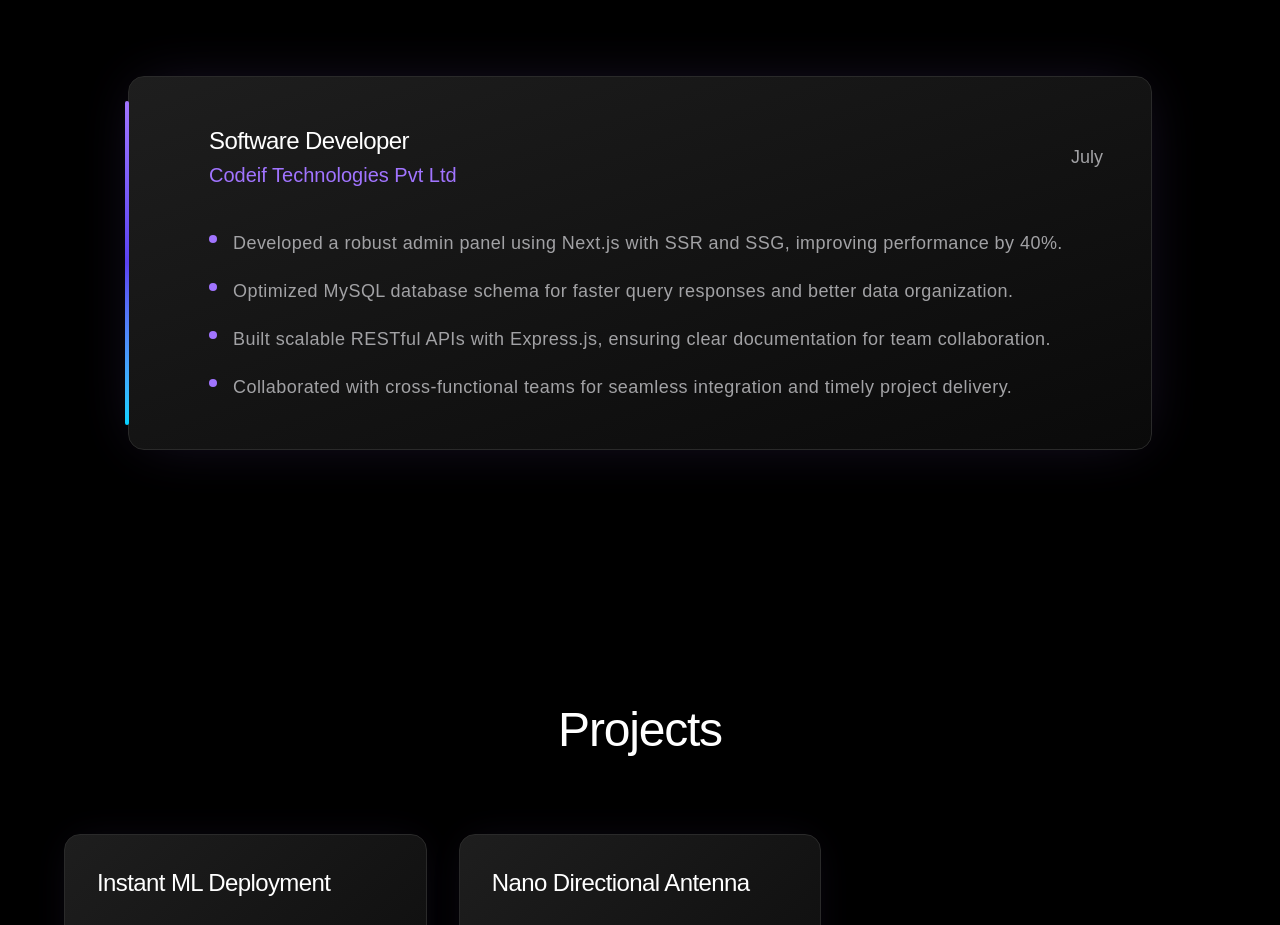
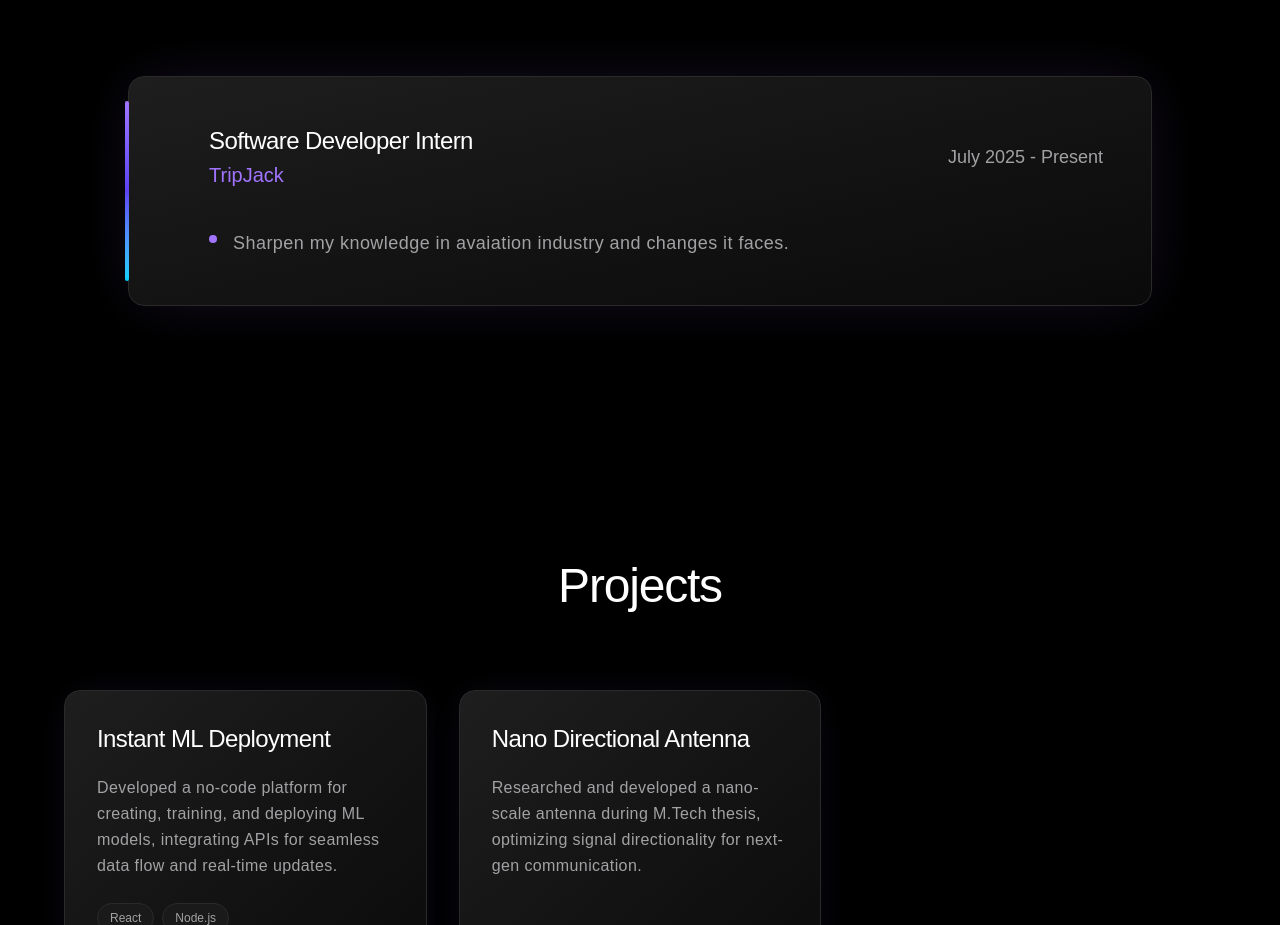
Before and after one commit to Sahil4596/portfolio-next, a Next.js app: page / in a window 1280 px wide. Shown: the part 1044-1969 px from the top of the page. Built offline with nearby package versions, Linux system fonts and the light colour scheme.

Commit message:
Update Experience.tsx

```diff
--- a/src/components/sections/Experience.tsx
+++ b/src/components/sections/Experience.tsx
@@ -3,14 +3,12 @@
 import Animate from "@/components/ui/Animate";
 
 const experience = {
-  company: "Codeif Technologies Pvt Ltd",
-  role: "Software Developer",
-  period: "July ",
+  company: "TripJack",
+  role: "Software Developer Intern",
+  period: "July 2025 - Present ",
   achievements: [
-    "Developed a robust admin panel using Next.js with SSR and SSG, improving performance by 40%.",
-    "Optimized MySQL database schema for faster query responses and better data organization.",
-    "Built scalable RESTful APIs with Express.js, ensuring clear documentation for team collaboration.",
-    "Collaborated with cross-functional teams for seamless integration and timely project delivery.",
+    "Sharpen my knowledge in avaiation industry and changes it faces.",
+
   ],
 };
 
```
